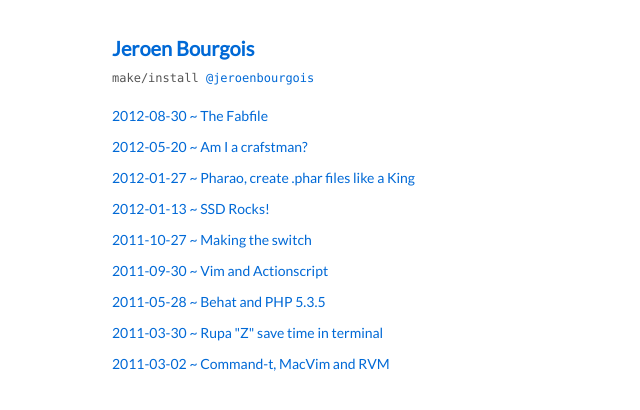
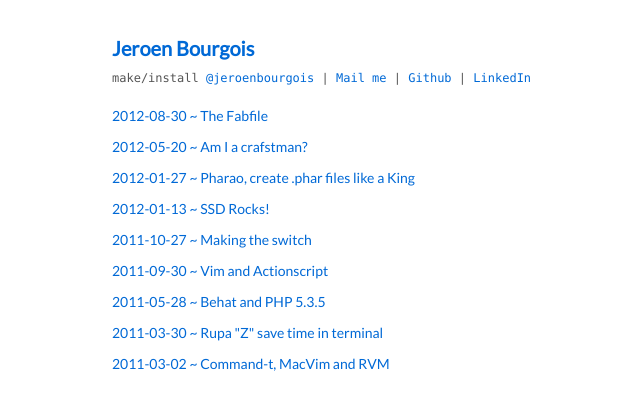
Before and after one commit to jeroenbourgois/jeroenbourgois.github.com, a Jekyll site: the page built from index.html, in a window 1280 px wide. Shown: the top 410 px of the page, without its empty margins (228-868 px from the left). Built offline with Jekyll 4.4.1, drawn with Linux system fonts in a browser that asks for light colours; comment, search, counter and statistics services are not loaded.

Commit message:
some links

```diff
--- a/_layouts/default.html
+++ b/_layouts/default.html
@@ -1,7 +1,11 @@
 {% include header.html %}<body class="default">
   <header>
     <h2><a href="/">Jeroen Bourgois</a></h2>
-	  <h3>make/install <a href="http://twitter.com/#!/jeroenbourgois">@jeroenbourgois</a></h3>
+	  <h3>make/install <a href="http://twitter.com/#!/jeroenbourgois">@jeroenbourgois</a>
+	    | <a href="mailto:info@jeroenbourgois.be">Mail me</a>
+      | <a href="//github.com/jeroenbourgois">Github</a>
+      | <a href="http://be.linkedin.com/in/jeroenbourgois">LinkedIn</a>
+    </h3>
     <nav id="menu">
       <ul class="unstyled">
         {% for post in site.posts %}
```
Also changed, not shown: 1 other file.
